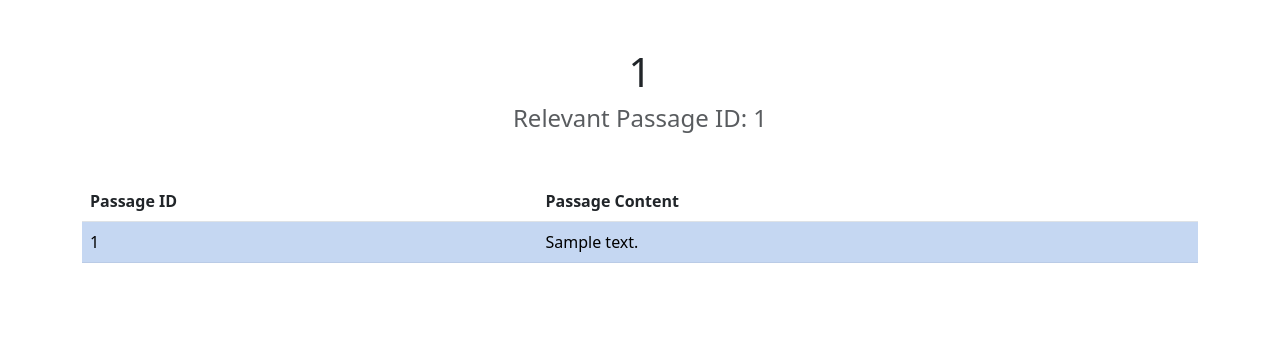
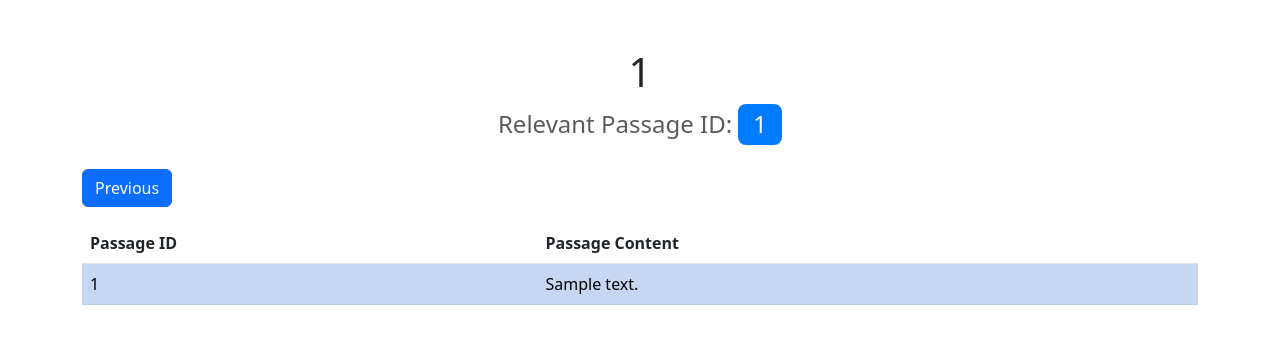
Before and after one commit to Chuenpoly/passage-based-search-engine, a Flask app: template templates/document.html in a window 1280 px wide. Shown: the top 344 px of the page. Run offline with Flask 3, Linux system fonts and the light colour scheme; the template is opened without the code that fills it: most values are stand-ins (such as "Sample title", 1, 10 or a date in 2020).

Commit message:
edit passage id button & scroll to top button

```diff
--- a/templates/document.html
+++ b/templates/document.html
@@ -10,14 +10,59 @@
     <link rel="stylesheet" href="https://cdn.jsdelivr.net/npm/bootstrap-icons@1.11.3/font/bootstrap-icons.min.css">
 
     <title>Passage-based Document Search Engine</title>
+
+    <style>
+        .passage-id-button {
+            font-size: 24px;
+            padding: 6px 15px;
+            border-radius: 8px;
+            background-color: #007bff;
+            color: #fff;
+            border: none;
+            cursor: pointer;
+        }
+
+        .passage-id-button:hover {
+            background-color: #0056b3;
+        }
+
+        .scroll-to-top-button {
+            position: fixed;
+            bottom: 20px;
+            right: 20px;
+            width: 40px;
+            height: 40px;
+            border-radius: 50%;
+            background-color: #007bff;
+            color: #fff;
+            border: none;
+            cursor: pointer;
+            display: none;
+        }
+
+        .scroll-to-top-button i {
+            font-size: 24px;
+            margin-top: 8px;
+        }
+
+        .scroll-to-top-button.active {
+            display: block;
+        }
+    </style>
 </head>
 
 <body>
     <div class="container">
         <h1 class="mt-5 d-flex justify-content-center">{{ document_id }}</h1>
-        <h4 class="text-muted text-center">Relevant Passage ID: {{ passage_id }}</h4>
+        <h4 class="text-muted text-center">Relevant Passage ID:
+            <button class="passage-id-button" onclick="scrollToRelevantPassage('{{ passage_id }}')">
+                {{ passage_id }}
+            </button>
+        </h4>
 
-        <table class="table table-striped mt-5">
+        <a class="btn btn-primary mt-3" href="javascript:history.back()">Previous</a>
+
+        <table class="table table-striped mt-3">
             <thead>
                 <tr>
                     <th>Passage ID</th>
@@ -26,17 +71,43 @@
             </thead>
             <tbody>
                 {% for passage in document %}
-                <tr {% if passage.id == passage_id %}class="table-primary"{% endif %}>
+                <tr id="{{ passage.id }}" {% if passage.id == passage_id %}class="table-primary"{% endif %}>
                     <td>{{ passage.id }}</td>
                     <td>{{ passage.text }}</td>
                 </tr>
                 {% endfor %}
             </tbody>
         </table>
+
+        <button class="scroll-to-top-button" onclick="scrollToTop()">
+            <i class="bi bi-arrow-up-circle-fill"></i>
+        </button>
     </div>
 
     <!-- Bootstrap JS -->
     <script src="https://cdn.jsdelivr.net/npm/bootstrap@5.3.0/dist/js/bootstrap.bundle.min.js"></script>
 
+    <script>
+        function scrollToRelevantPassage(passageId) {
+            const element = document.getElementById(passageId);
+            if (element) {
+                element.scrollIntoView({ behavior: 'smooth' });
+            }
+        }
+
+        function scrollToTop() {
+            window.scrollTo({ top: 0, behavior: 'smooth' });
+        }
+
+        window.addEventListener('scroll', function() {
+            const scrollButton = document.querySelector('.scroll-to-top-button');
+            if (window.scrollY > 200) {
+                scrollButton.classList.add('active');
+            } else {
+                scrollButton.classList.remove('active');
+            }
+        });
+    </script>
+
 </body>
 </html>
```
